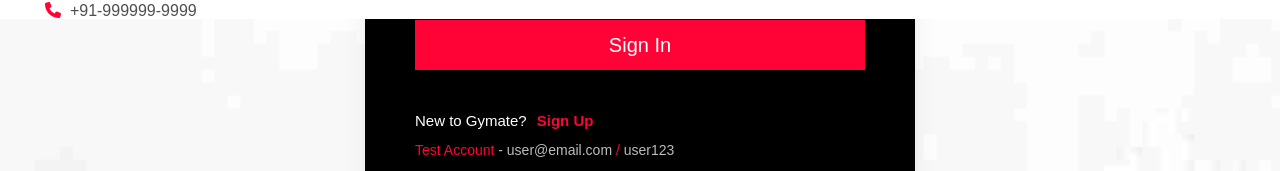
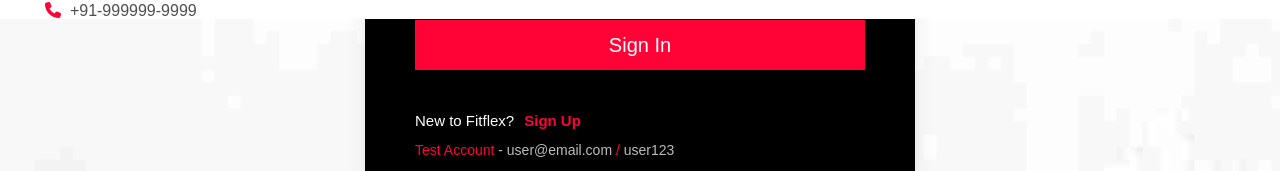
Before and after one commit to I-ShivamSingh/Fitflex, a React (Create React App) app: page /login in a window 1280 px wide. Shown: the part 781-952 px from the top of the page. Built offline with nearby package versions, Linux system fonts and the light colour scheme; no server answers.

Commit message:
Update Login.jsx

```diff
--- a/src/Pages/Login.jsx
+++ b/src/Pages/Login.jsx
@@ -29,6 +29,8 @@
     }
   };
 
+  console.log(user);
+
   return (
     <>
       <section className="login-section">
@@ -53,7 +55,7 @@
             </label>
             <input
               className="text-[1.7rem] px-8 py-4 mb-10 w-full outline-[#ff0336] "
-              placeholder="gymate@gymail.com"
+              placeholder="user@email.com"
               type="email"
               onChange={(e) => setEmail(e.target.value)}
             ></input>
@@ -75,7 +77,7 @@
               Sign In
             </button>
             <div className="flex gap-4 items-center mt-16 min450:flex-col">
-              <p className="text-white text-[1.5rem]">New to Gymate?</p>
+              <p className="text-white text-[1.5rem]">New to Fitflex?</p>
               <Link
                 to="/signup"
                 className="text-[#ff0336] font-bold text-[1.5rem]"
```
